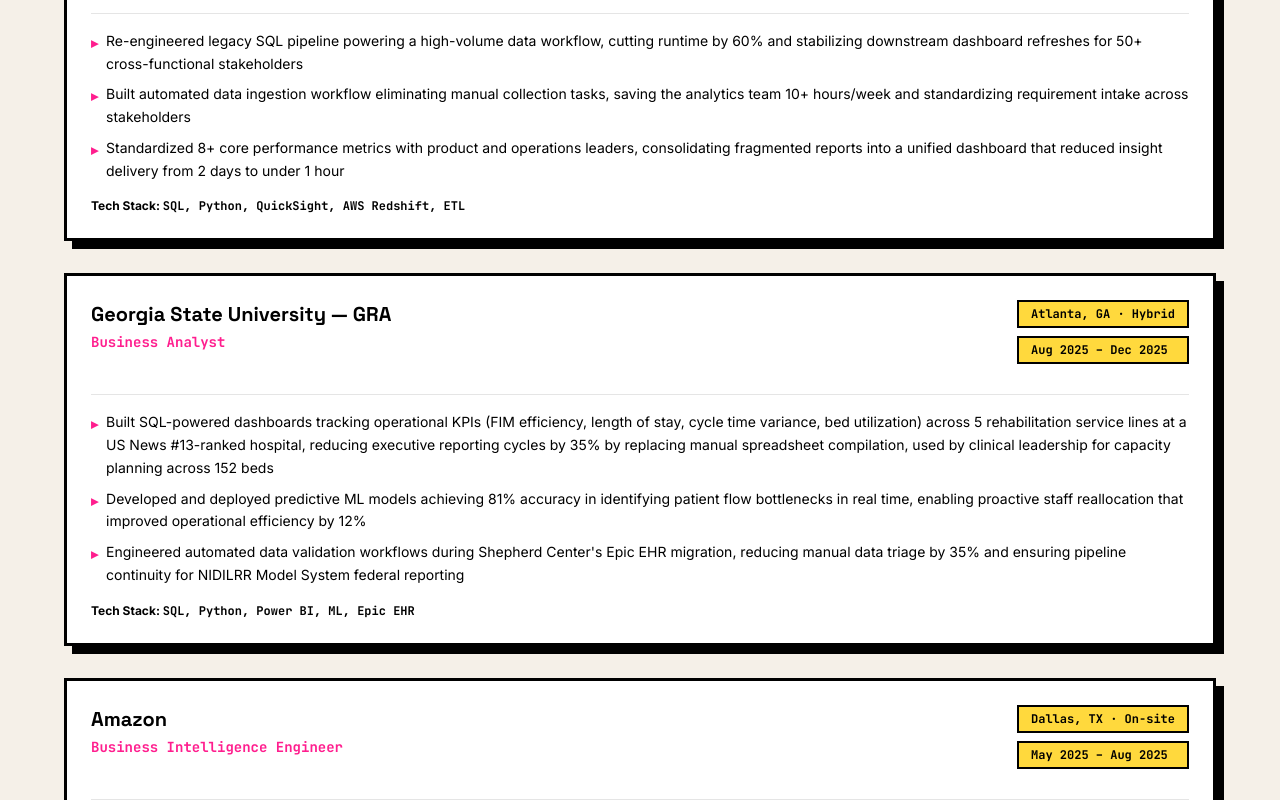
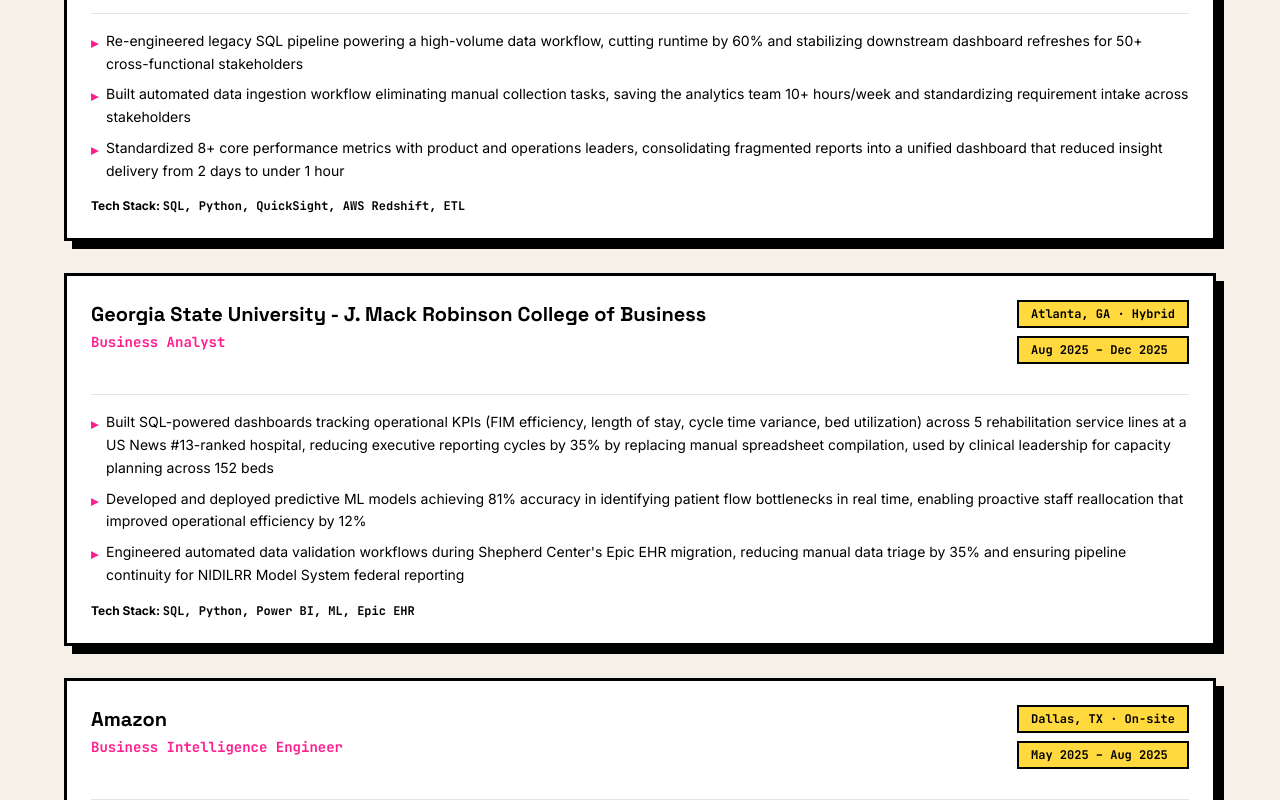
Before and after one commit to Harshalk2002/ds-portfolio, a Next.js app: page / in a window 1280 px wide. Shown: the part 3397-4197 px from the top of the page. Built offline with nearby package versions, Linux system fonts and the light colour scheme.

Commit message:
merge Shepherd and BBB into single GSU Robinson Data Analyst role

```diff
--- a/app/page.tsx
+++ b/app/page.tsx
@@ -372,7 +372,7 @@
                 ],
               },
               {
-                company: "Georgia State University — GRA",
+                company: "Georgia State University - J. Mack Robinson College of Business",
                 role: "Business Analyst",
                 location: "Atlanta, GA · Hybrid",
                 date: "Aug 2025 – Dec 2025",
@@ -397,27 +397,14 @@
                 ],
               },
               {
-                company: "Georgia State University — GRA",
+                company: "Georgia State University - J. Mack Robinson College of Business",
                 role: "Data Analyst",
-                location: "Atlanta, GA",
-                date: "Jan 2025 – Apr 2025",
+                location: "Atlanta, Georgia, United States",
+                date: "Aug 2024 – Apr 2025",
                 techStack: "SQL, Python, Power BI, ML",
                 bullets: [
-                  "Built SQL-powered analytical dashboards tracking operational KPIs across 5 rehabilitation service lines, reducing executive reporting cycles by 35% and replacing manual spreadsheet compilation for clinical leadership",
-                  "Developed predictive ML models achieving 81% accuracy in bottleneck detection, enabling proactive staff reallocation that improved operational efficiency by 12%",
-                  "Engineered automated data validation workflows during Epic EHR migration, reducing manual triage by 35% and ensuring data continuity for NIDILRR Model System reporting",
-                ],
-              },
-              {
-                company: "Georgia State University — GRA",
-                role: "Data Analyst / AI Developer",
-                location: "Atlanta, GA · Hybrid",
-                date: "Aug 2024 – Dec 2024",
-                techStack: "Python, LangChain, RAG, LLMs, SQL",
-                bullets: [
-                  "Fine-tuned production LLM systems using LangChain + RAG over BBB's enterprise complaint corpus (81K+ scams, 697K reviews), improving AI response alignment from 36% to 77%, outperforming the 50% baseline through prompt engineering and eval loops",
-                  "Architected ETL pipelines in Python and SQL consolidating 5+ data sources (complaints, Scam Tracker, business profiles), improving data quality by 40% and enabling automated classification across 33 scam categories at 200M+ visit scale",
-                  "Deployed diagnostic ML pipelines achieving 81% accuracy and reducing resolution time by 35% against 30-day SLAs, supporting consumer protection across 90+ bureaus that helped avoid $43M in fraud losses",
+                  "Consolidated 5+ data sources into unified models, improving data quality by 40% for business cases and scenario analysis supporting strategic decisions.",
+                  "Built dashboards and ran A/B and hypothesis tests to validate recommendations before rollout, reducing review cycles by 30%.",
                 ],
               },
               {
```
